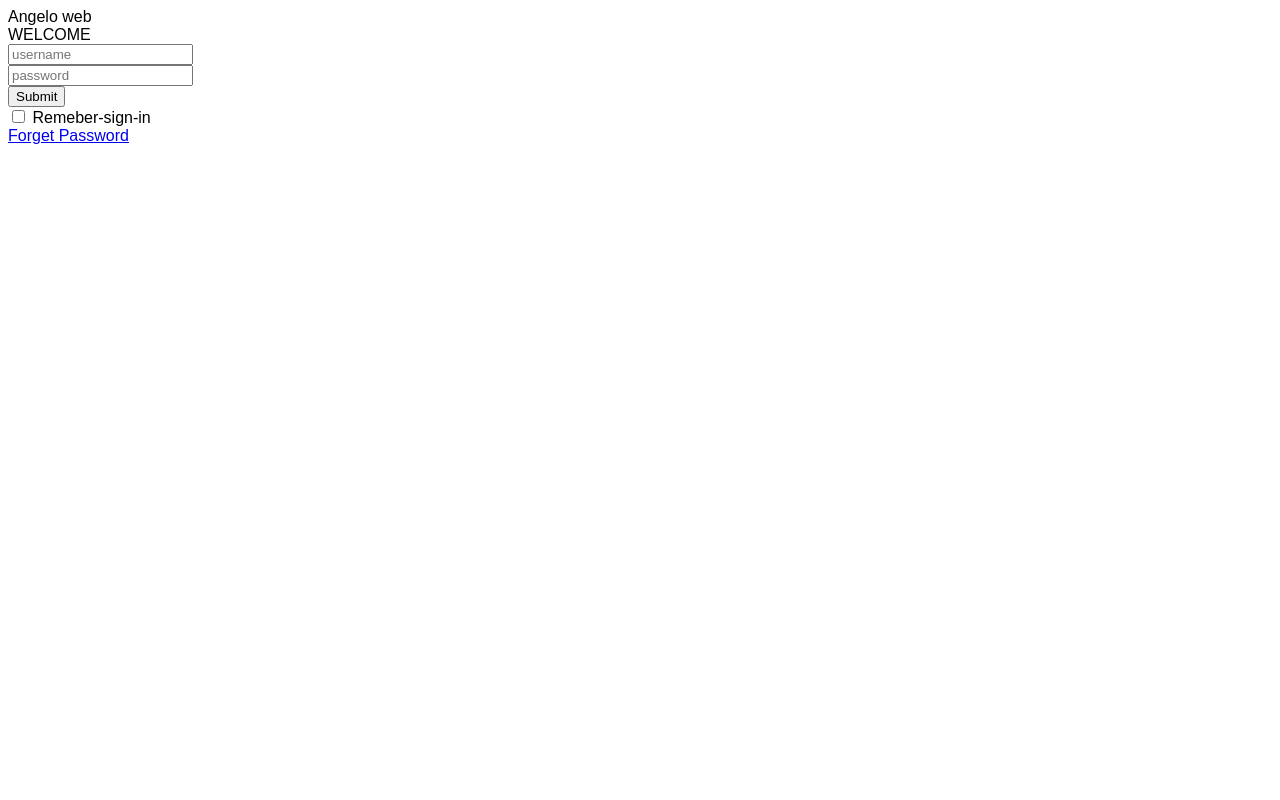
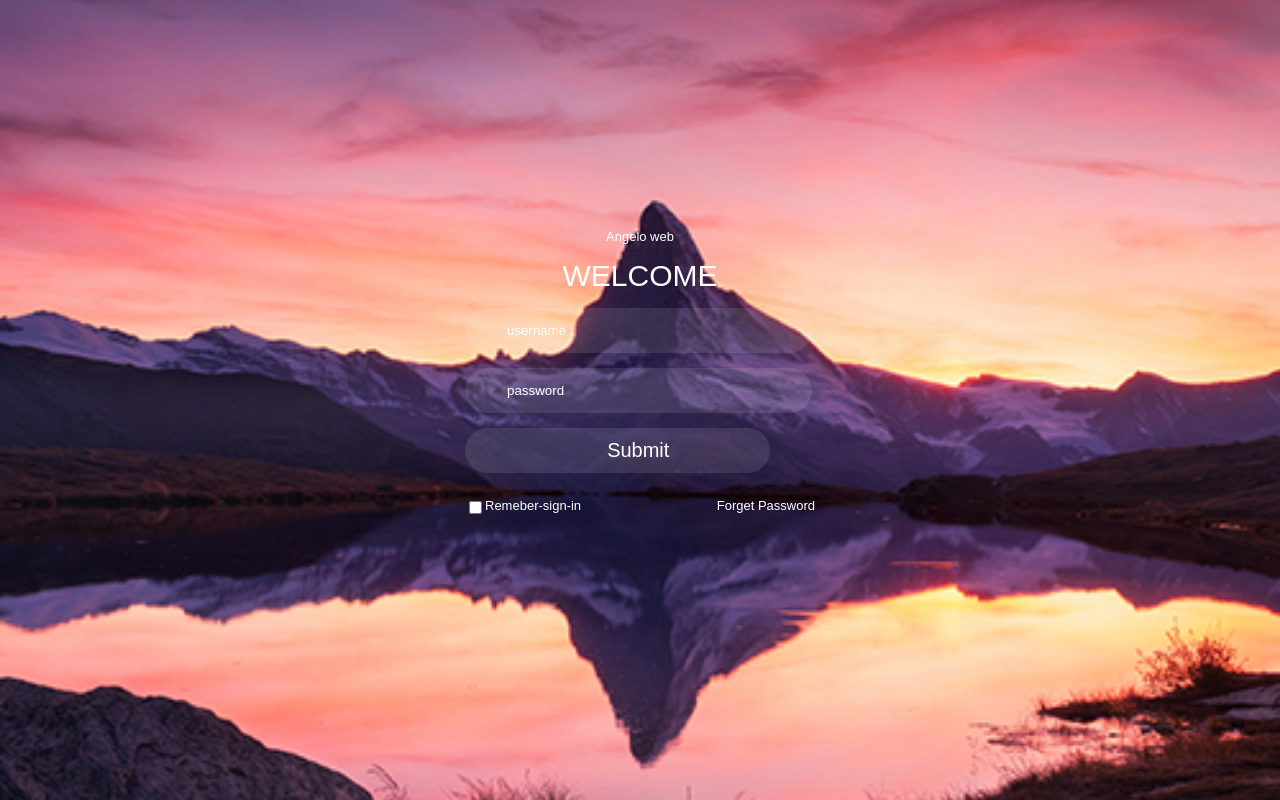
Before and after one commit to emmanuelangelo4199/Ruff-Work, a plain HTML site: page index.html in a window 1280 px wide. Drawn offline with Linux system fonts and the light colour scheme.

Commit message:
Completed style-sheet

```diff
--- a/style-sheet.css
+++ b/style-sheet.css
@@ -2,9 +2,88 @@
     font-family: 'Poppins', sans-serif;
 }
 body{
-    background-image: url("background.jpg");
+    background-image: url("./img/background.jpg");
     background-size: cover;
     background-repeat: no-repeat;
     background-position: center;
     background-attachment: fixed;
 }
+.box{
+    display: flex;
+    justify-content: center;
+    align-items: center;
+    min-height: 90vh;
+}
+.container{
+    width: 350px;
+    display: flex;
+    flex-direction: column;
+    padding: 0 15px 0 15px;
+}
+span{
+    color: #fff;
+    font-size: small;
+    display: flex;
+    justify-content: center;
+    padding: 10px 0 15px 0;
+}
+header{
+    color: #fff;
+    font-size: 30px;
+    display: flex;
+    justify-content: center;
+    padding: 0 0 15px 0;
+}
+.input-field{
+    display: flex;
+    flex-direction: column;
+    margin-bottom: 15px;
+}
+.input-field > input{
+    height: 45px;
+    width: 87%;
+    border: none;
+    outline: none;
+    border-radius: 30px;
+    color: #fff;
+    padding: 0 0 0 42px;
+    background: rgba(255, 255, 255, 0.1);
+}
+i{
+    position: relative;
+    top: -31px;
+    left: 17px;
+    color: #fff;
+}
+::-webkit-input-placeholder{
+    color:#fff;
+}
+.submit{
+    border: none;
+    border-radius: 30px;
+    font-size: 20px;
+    height: 45px;
+    outline: none;
+    width: 100%;
+    background: rgba(255, 255, 255, 0.7);
+    cursor: pointer;
+    transition: 0.3s;
+}
+.submit:hover{
+    box-shadow: 1px 5px 7px 1px rgba(0, 0, 0, 0.2);
+}
+.bottom{
+    display: flex;
+    flex-direction: row;
+    justify-content: space-between;
+    font-size: small;
+    color: #fff;
+    margin-top: 10px;
+}
+.left{
+    display: flex;
+}
+label > a{
+    color: #fff;
+    text-decoration: none;
+}
```
